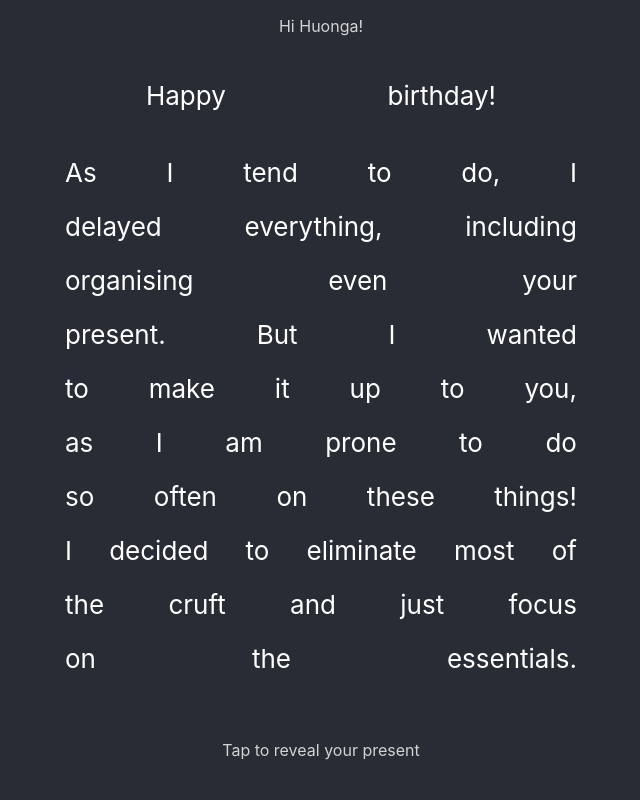
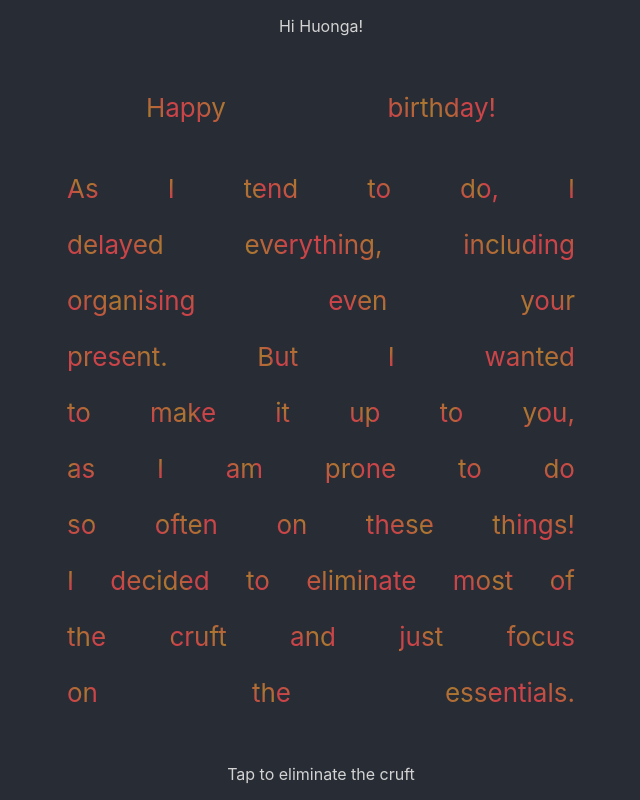
Before and after one commit to greglockwood/huongbday, a React (Create React App) app: page / in a window 1280 px wide. Shown: the whole page, without its empty margins (319-959 px from the left). Built offline with nearby package versions, Linux system fonts and the light colour scheme.

Commit message:
Shimmer effect

```diff
--- a/src/App.css
+++ b/src/App.css
@@ -11,20 +11,105 @@
   width: 100%;
   display: flex;
   justify-content: space-between;
+  align-items: center;
 }
 
 .line.space-around {
   justify-content: space-around;
 }
 
-.word span {
-  transition: opacity 3s ease-in-out;
-  opacity: 1;
+.word {
+  padding: 2px;
+  position: relative;
 }
 
-.App.step-1 .word .fade {
-  opacity: 0;
+.word span {
+  /* Fallback: Set a background color. */
+  background-color: #CA4246;
+
+  /* Create the gradient. */
+  background-image: linear-gradient(
+    45deg,
+    hsl(358, 56%, 53%) 33.333%,
+    hsl(35, 56%, 43%) 66.666%,
+    hsl(358, 56%, 53%) 100%
+  );
+
+  /* Set the background size and repeat properties. */
+  background-size: 100%;
+  background-repeat: repeat;
+
+  /* Use the text as a mask for the background. */
+  /* This will show the gradient as a text color rather than element bg. */
+  -webkit-background-clip: text;
+  -webkit-text-fill-color: transparent;
+
+  /* Animate the text when loading the element. */
+  /* This animates it on page load and when hovering out. */
+  animation: rainbow-text-simple-animation 30s ease-in-out infinite alternate;
+
+  position: relative;
 }
+
+.word .keep:before {
+  background-color: #282c34;
+  content: ' ';
+  z-index: -1;
+  position: absolute;
+  top: 0;
+  left: -0.25em;
+  bottom: 0;
+  right: 0;
+  padding: 0.5em;
+}
+
+.step-1 .word .fade {
+  animation: rainbow-text-simple-animation-rev 3s ease-in forwards;
+}
+
+/* Target the 'S' in Soot */
+.step-1 :nth-child(9) > span:nth-child(1) > span.keep {
+  text-transform: uppercase;
+}
+
+/* Move the background and make it smaller. */
+/* Animation shown when entering the page and after the hover animation. */
+@keyframes rainbow-text-simple-animation-rev {
+  0% {
+    background-size: 100%;
+  }
+  40% {
+    background-size: 100%;
+  }
+  100% {
+    background-size: 0;
+    opacity: 0;
+    background-color: inherit;
+  }
+}
+
+/* Move the background and make it larger. */
+/* Animation shown when hovering over the text. */
+@keyframes rainbow-text-simple-animation {
+  0% {
+    background-position-x: 0;
+  }
+  50% {
+    background-position-x: 50vw;
+  }
+  100% {
+    background-position-x: 0;
+  }
+}
+
+/*.word span {*/
+/*  transition: opacity 3s cubic-bezier(0.87, 0, 0.13, 1);*/
+/*  opacity: 1;*/
+/*}*/
+
+/*.App.step-1 .word .fade {*/
+/*  opacity: 0;*/
+/*}*/
 
 .App-content {
   background-color: #282c34;
@@ -62,4 +147,7 @@
   .App-header {
     top: 2vh;
   }
+  .App-footer {
+    bottom: 2vh;
+  }
 }
--- a/src/App.js
+++ b/src/App.js
@@ -29,16 +29,18 @@ as I am prone to do
 I decided to eliminate most of
 the cruft and just focus
 on the essentials.
-  `.split(/\n/g).filter(Boolean).map((line, idx) => {
+  `.split(/\n/g).map(l => l.trim()).filter(Boolean).map((line, idx) => {
     return <Line text={line} key={idx} className={idx === 0 ? 'space-around' : null}/>;
   });
   return (
-    <div className={`App step-${step}`} onClick={() => setStep((step + 1) % numSteps)}>
+    <div className={`App step-${step}`}>
       <header className="App-header">{headerText}</header>
       <div className="App-content">
         {lines}
       </div>
-      { step < numSteps - 1 ? <footer className="App-footer">Tap to reveal your present</footer> : null }
+      { step < numSteps - 1
+        ? <footer className="App-footer" onClick={() => setStep((step + 1) % numSteps)}>Tap to eliminate the cruft</footer>
+        : null }
     </div>
   );
 }
--- a/src/Line.js
+++ b/src/Line.js
@@ -1,8 +1,11 @@
-import { useLayoutEffect, useRef } from 'react';
+import { useRef } from 'react';
 
 function Word({ text }) {
   // console.log(`Word: text=${text}`)
-  if (text === '[blank]') text = ' ';
+  const isBlank = text === '[blank]';
+  if (isBlank) {
+    text = ' ';
+  }
 
   const parts = text.split(/\*/g).filter(Boolean).map((part, idx) => {
     console.log(`Word.map(${part}, ${idx})`);
@@ -11,7 +14,7 @@ function Word({ text }) {
     return <span className={isAKeeper ? 'keep' : 'fade'} key={idx}>{part}</span>;
   });
 
-  return <span className='word'>{parts}</span>;
+  return <span className={['word', isBlank ? 'blank' : null].filter(Boolean).join(' ')}>{parts}</span>;
 }
 
 function Line({ text, className }) {
```
